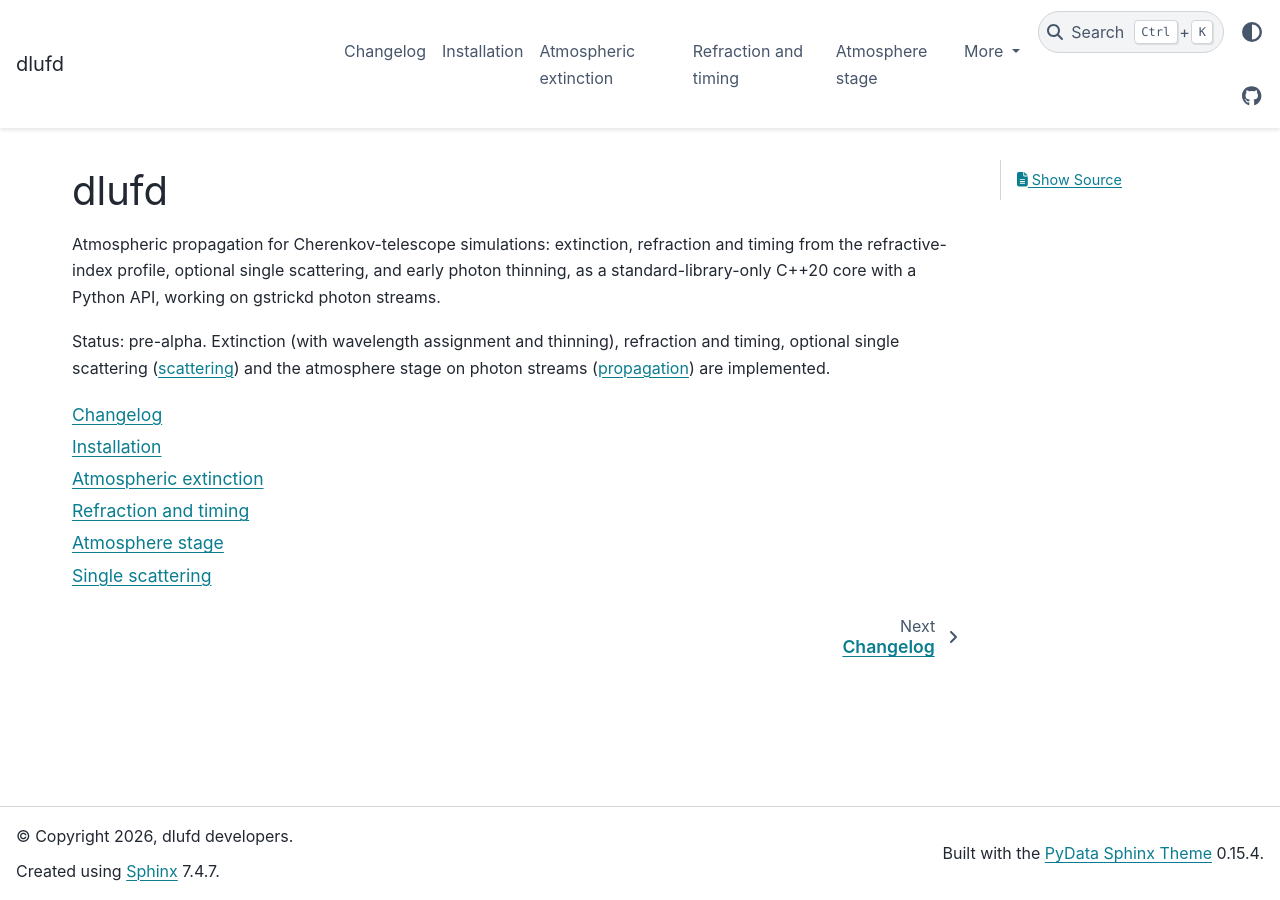
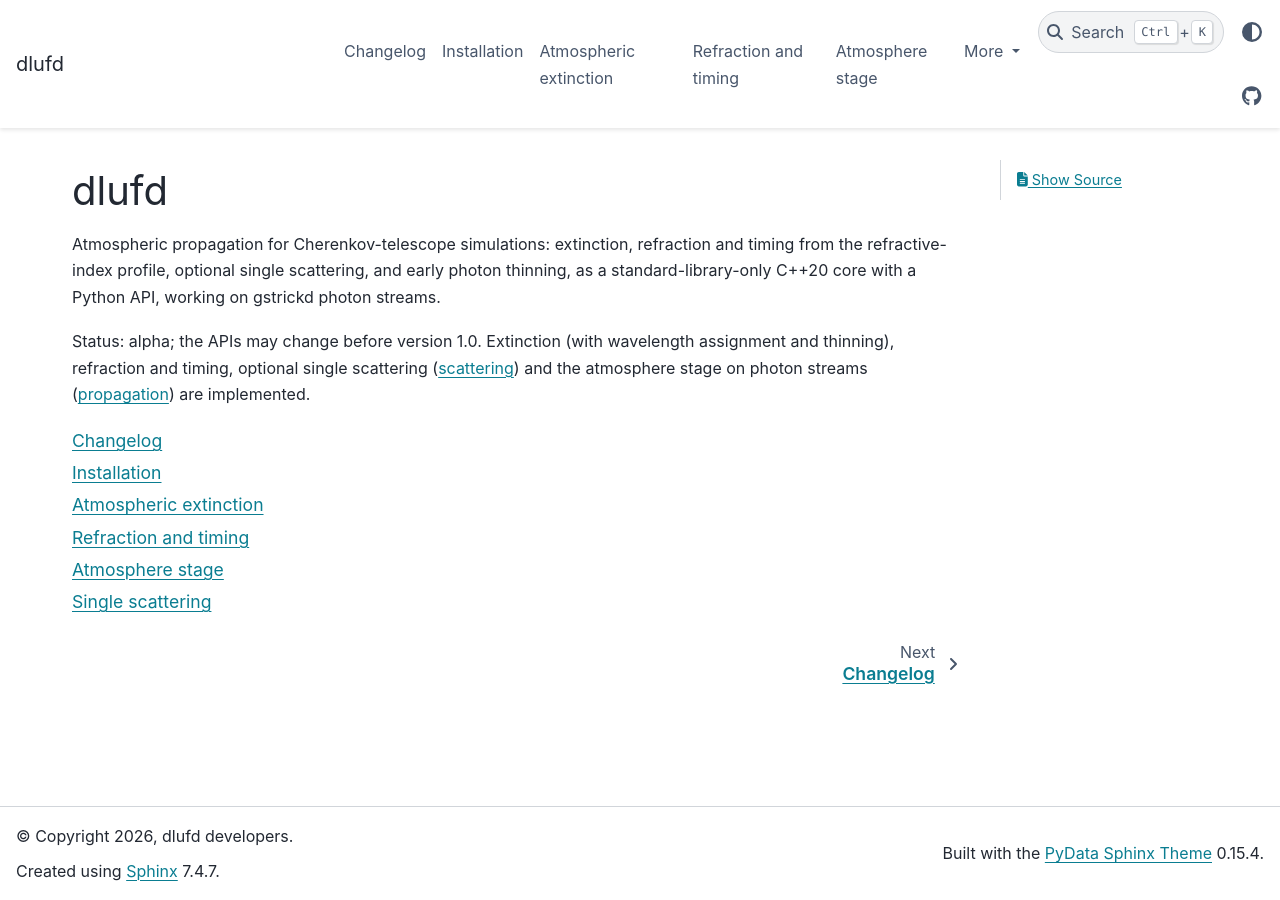
Before and after one commit to GernotMaier/dlufd, a Sphinx documentation site: the page built from docs/index.md, in a window 1280 px wide. Built offline with Sphinx 7.4.7 and the PyData theme 0.15.4, drawn with Linux system fonts in a browser that asks for light colours.

Commit message:
Development status alpha
Co-Authored-By: Claude Opus 5.5 <noreply@anthropic.com>

````diff
--- a/docs/index.md
+++ b/docs/index.md
@@ -2,7 +2,7 @@
 
 Atmospheric propagation for Cherenkov-telescope simulations: extinction, refraction and timing from the refractive-index profile, optional single scattering, and early photon thinning, as a standard-library-only C++20 core with a Python API, working on gstrickd photon streams.
 
-Status: pre-alpha. Extinction (with wavelength assignment and thinning), refraction and timing, optional single scattering ([scattering](scattering.md)) and the atmosphere stage on photon streams ([propagation](propagation.md)) are implemented.
+Status: alpha; the APIs may change before version 1.0. Extinction (with wavelength assignment and thinning), refraction and timing, optional single scattering ([scattering](scattering.md)) and the atmosphere stage on photon streams ([propagation](propagation.md)) are implemented.
 
 ```{toctree}
 :maxdepth: 1
--- a/pyproject.toml
+++ b/pyproject.toml
@@ -10,7 +10,7 @@ license = { file = "LICENSE" }
 authors = [ { name = "dlufd contributors" } ]
 requires-python = ">=3.14"
 classifiers = [
-  "Development Status :: 2 - Pre-Alpha",
+  "Development Status :: 3 - Alpha",
   "License :: OSI Approved :: BSD License",
   "Programming Language :: C++",
   "Programming Language :: Python :: 3 :: Only",
````
